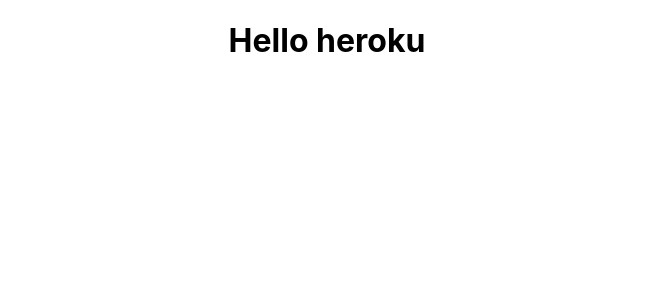
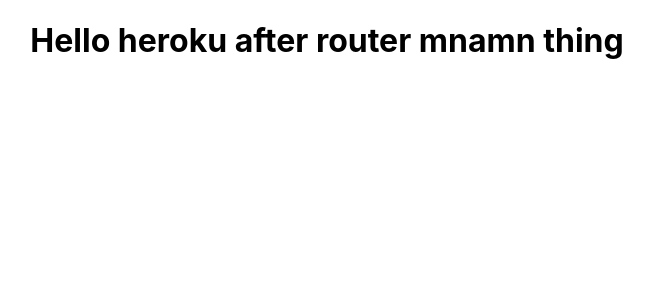
Before and after one commit to firalammii/client, a React (Create React App) app: page / in a window 1280 px wide. Shown: the top 300 px of the page, without its empty margins (313-966 px from the left). Built offline with nearby package versions, Linux system fonts and the light colour scheme.

Commit message:
index and app js router thing

```diff
--- a/package.json
+++ b/package.json
@@ -1,6 +1,9 @@
 {
   "name": "cleint-ex",
   "version": "0.1.0",
+  "engines": {
+    "node": "16.13.0"
+  },
   "private": true,
   "dependencies": {
     "@testing-library/jest-dom": "^5.16.5",
--- a/src/App.js
+++ b/src/App.js
@@ -4,7 +4,7 @@
 function App() {
   return (
     <div className="App">
-      <h1> Hello heroku</h1>
+      <h1> Hello heroku after router mnamn thing</h1>
     </div>
   );
 }
```
